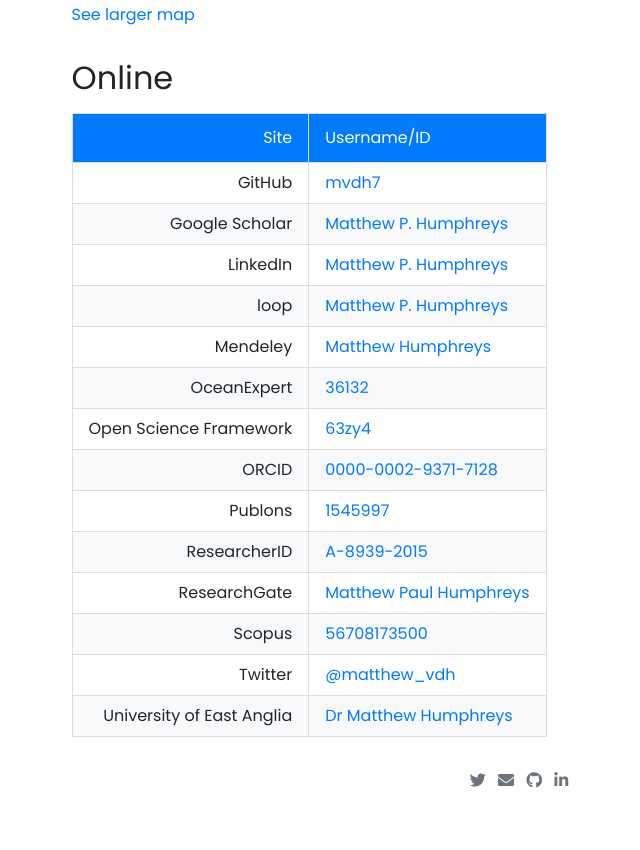
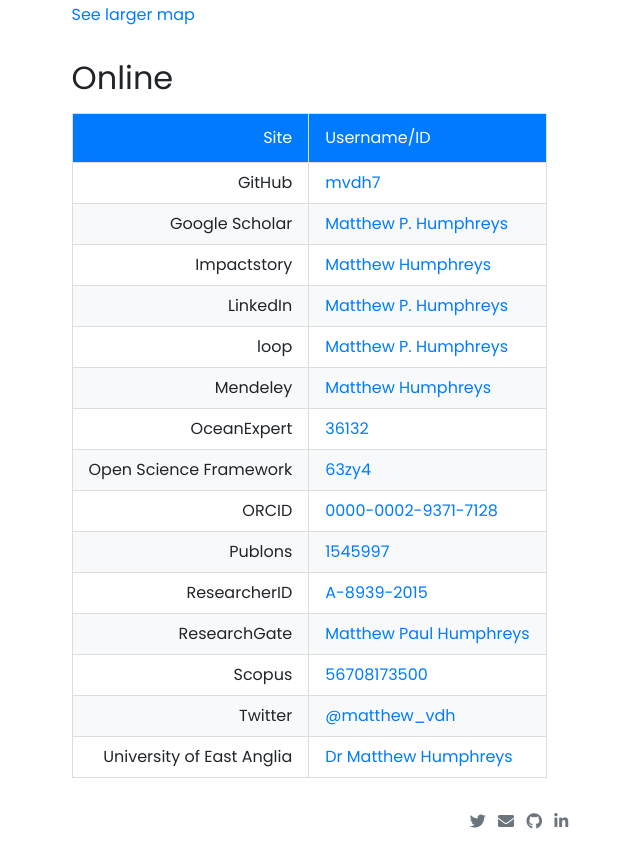
Before and after one commit to mvdh7/mvdh7.github.io, a Jekyll site: the page built from pages/contact.md, in a window 1280 px wide and 900 px high, scrolled down 625 px, cut to the strip 50-900 px from the top of the window. Shown: the whole strip, without its empty margins (121-761 px from the left). Built offline with Jekyll 4.4.1, drawn with Linux system fonts in a browser that asks for light colours; nearby versions of some CDN libraries; comment, search, counter and statistics services are not loaded; before the commit the page ends 1484 px from its top, so only the background shows below that.

Commit message:
Add Impactstory

```diff
--- a/pages/contact.md
+++ b/pages/contact.md
@@ -20,6 +20,7 @@
 |-:|:-
 | GitHub | [mvdh7](https://github.com/mvdh7)
 | Google Scholar | [Matthew P. Humphreys](https://scholar.google.co.uk/citations?user=FAuQyqMAAAAJ)
+| Impactstory | [Matthew Humphreys](https://profiles.impactstory.org/u/0000-0002-9371-7128)
 | LinkedIn | [Matthew P. Humphreys](https://www.linkedin.com/in/matthew-p-humphreys-4745833a/)
 | loop | [Matthew P. Humphreys](https://loop.frontiersin.org/people/391608/overview)
 | Mendeley | [Matthew Humphreys](https://www.mendeley.com/profiles/matthew-humphreys2/)
```
